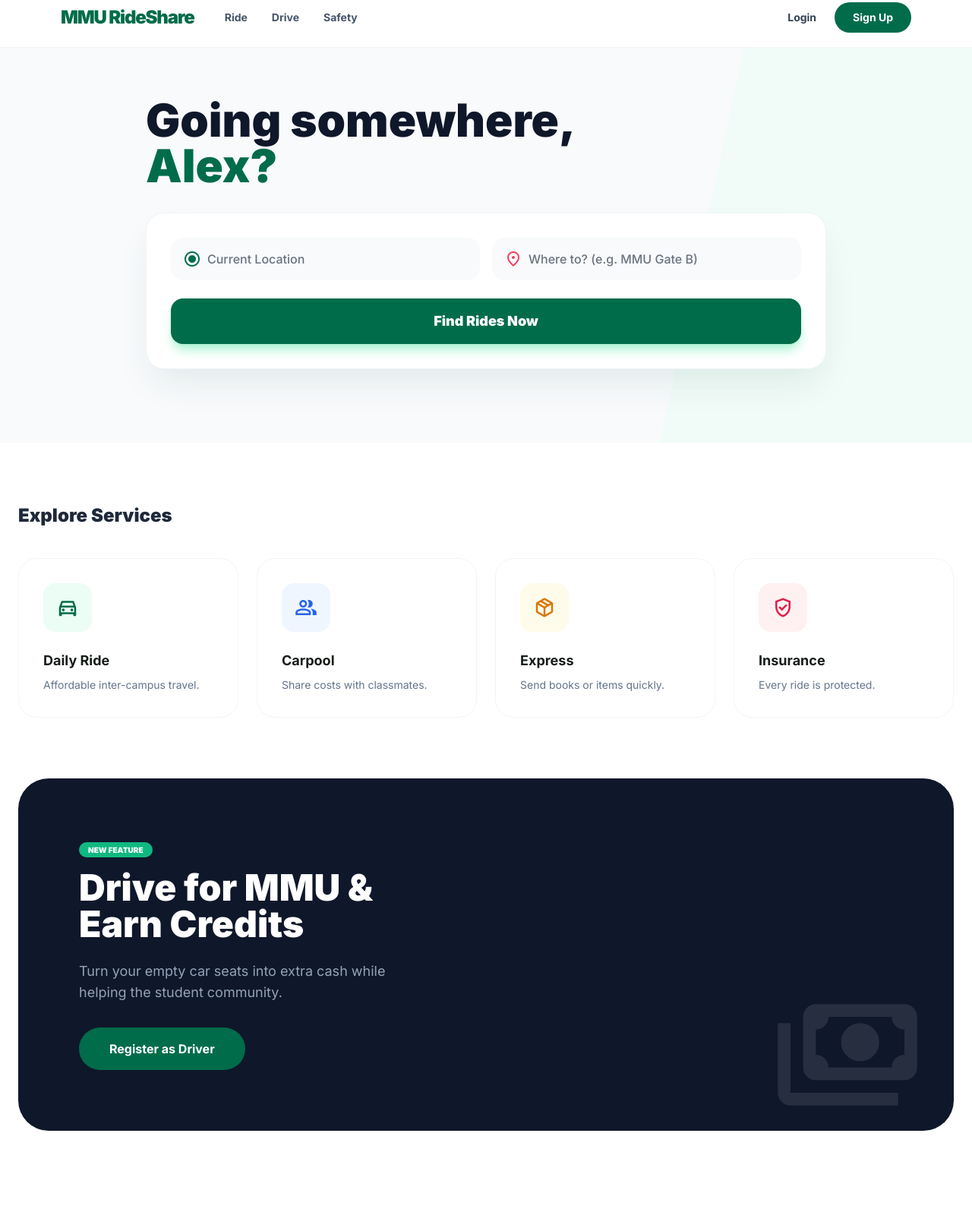
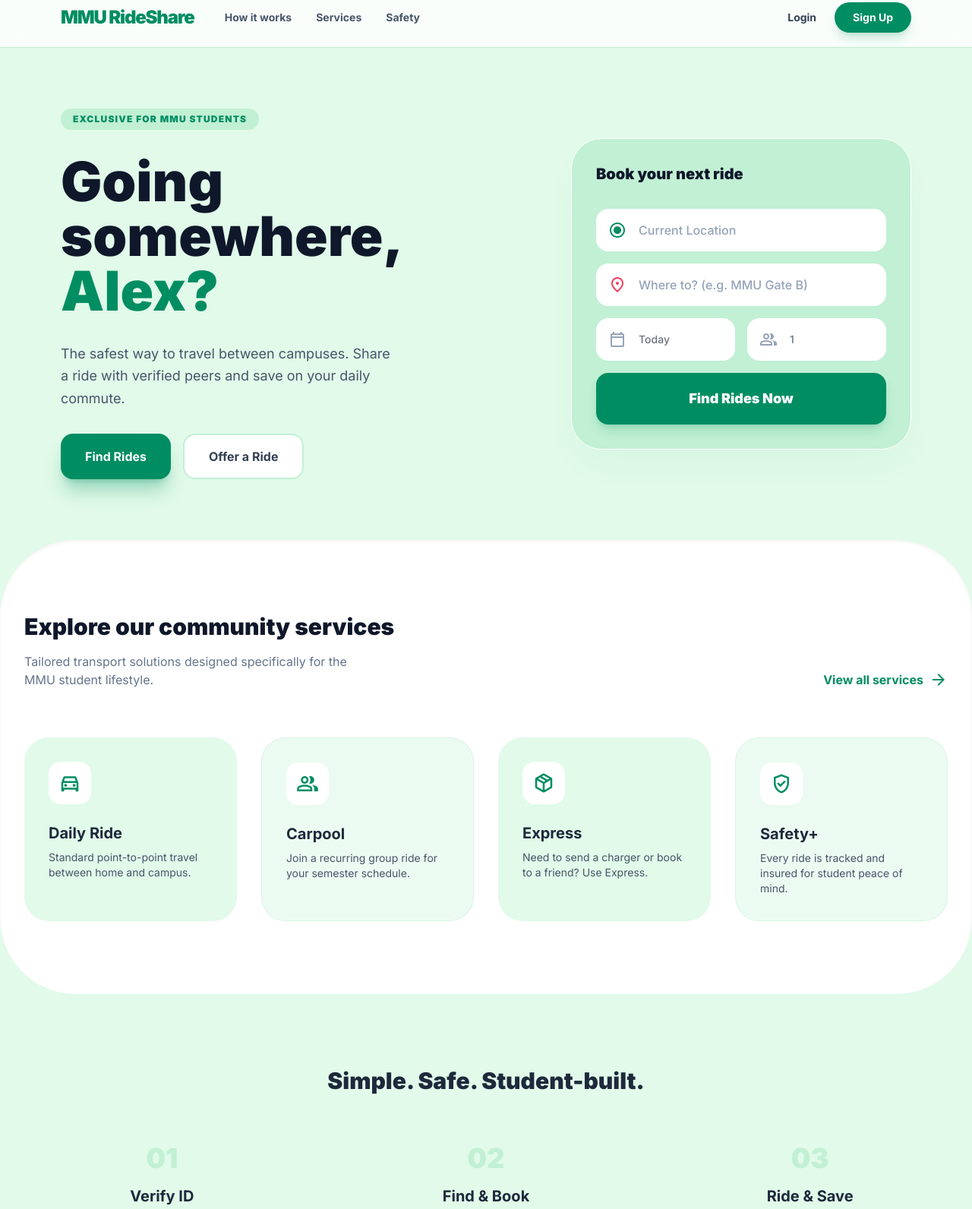
Before and after one commit to codie-code/pooling, a plain HTML site: page index.html in a window 1280 px wide. Shown: the part 17-1609 px from the top of the page at 76% size. Before the commit the page ends 1586 px from the top, so only its background shows below. Drawn offline with nearby package versions, Linux system fonts and the light colour scheme.

Commit message:
Update index.html

```diff
--- a/index.html
+++ b/index.html
@@ -3,7 +3,8 @@
 <head>
     <meta charset="utf-8"/>
     <meta content="width=device-width, initial-scale=1.0" name="viewport"/>
-    <title>MMU RideShare</title>
+    <title>MMU RideShare | Student Carpooling</title>
+
     <script src="https://cdn.tailwindcss.com?plugins=forms,container-queries"></script>
     <link href="https://fonts.googleapis.com/css2?family=Inter:wght@400;500;600;700;800;900&display=swap" rel="stylesheet"/>
     <link href="https://fonts.googleapis.com/css2?family=Material+Symbols+Outlined:wght,FILL@100..700,0..1&display=swap" rel="stylesheet"/>
@@ -20,106 +21,198 @@
             theme: {
                 extend: {
                     colors: {
-                        "primary": "#006948",
-                        "emerald-600": "#006c4a", // Matching your previous MMU theme
-                        "on-surface": "#171d19",
+                        'deep-teal': '#008D62',     /* 10% - Accents/Buttons */
+                        'mint-green': '#C1F0D4',    /* 30% - Secondary/Cards */
+                        'pale-aqua': '#E1FAE9',     /* 60% - Backgrounds */
+                    },
+                    borderRadius: {
+                        'brand': '2rem',
                     }
                 }
             }
         }
     </script>
 </head>
-<body class="bg-white text-on-surface">
-    <nav class="fixed top-0 w-full z-50 bg-white border-b border-slate-100 h-20 flex justify-between items-center px-8 md:px-20">
+<body class="bg-pale-aqua text-slate-800">
+
+    <nav class="fixed top-0 w-full z-50 bg-white/80 backdrop-blur-md border-b border-mint-green h-20 flex justify-between items-center px-8 md:px-20">
         <div class="flex items-center gap-10">
-            <span class="text-2xl font-black tracking-tighter text-emerald-600">MMU RideShare</span>
+            <span class="text-2xl font-black tracking-tighter text-deep-teal">MMU RideShare</span>
             <div class="hidden lg:flex gap-8 text-sm font-bold text-slate-600">
-                <a href="#" class="hover:text-emerald-600">Ride</a>
-                <a href="#" class="hover:text-emerald-600">Drive</a>
-                <a href="#" class="hover:text-emerald-600">Safety</a>
+                <a href="#how-it-works" class="hover:text-deep-teal transition-colors">How it works</a>
+                <a href="#services" class="hover:text-deep-teal transition-colors">Services</a>
+                <a href="#" class="hover:text-deep-teal transition-colors">Safety</a>
             </div>
         </div>
         <div class="flex items-center gap-6">
             <button class="text-sm font-bold text-slate-700">Login</button>
-            <button class="bg-emerald-600 text-white px-6 py-2.5 rounded-full font-bold text-sm hover:bg-emerald-700 transition-all">
+            <button class="bg-deep-teal text-white px-6 py-2.5 rounded-full font-bold text-sm hover:opacity-90 shadow-lg shadow-deep-teal/20 transition-all">
                 Sign Up
             </button>
         </div>
     </nav>
 
-    <section class="pt-32 pb-20 px-6 bg-slate-50 min-h-[600px] flex flex-col items-center justify-center relative overflow-hidden">
-        <div class="absolute top-0 right-0 w-1/3 h-full bg-emerald-50/50 -skew-x-12 translate-x-20"></div>
-        <div class="max-w-4xl w-full z-10">
-            <h1 class="text-4xl md:text-6xl font-black text-slate-900 mb-8 leading-tight">
-                Going somewhere, <br><span class="text-emerald-600">Alex?</span>
+    <section class="pt-40 pb-20 px-8 md:px-20 min-h-[700px] flex flex-col lg:flex-row items-center gap-16 max-w-7xl mx-auto">
+        <div class="flex-1 space-y-8">
+            <div class="inline-block bg-mint-green text-deep-teal text-xs font-black px-4 py-1.5 rounded-full uppercase tracking-widest">
+                Exclusive for MMU Students
+            </div>
+            <h1 class="text-5xl md:text-7xl font-black text-slate-900 leading-tight">
+                Going somewhere, <br><span class="text-deep-teal">Alex?</span>
             </h1>
+            <p class="text-lg text-slate-600 leading-relaxed max-w-md">
+                The safest way to travel between campuses. Share a ride with verified peers and save on your daily commute.
+            </p>
+            <div class="flex gap-4">
+                <button class="bg-deep-teal text-white px-8 py-4 rounded-2xl font-bold shadow-xl shadow-deep-teal/30 hover:-translate-y-1 transition-all">
+                    Find Rides
+                </button>
+                <button class="bg-white border-2 border-mint-green text-slate-700 px-8 py-4 rounded-2xl font-bold hover:bg-mint-green transition-all">
+                    Offer a Ride
+                </button>
+            </div>
+        </div>
 
-            <div class="bg-white p-4 md:p-8 rounded-3xl shadow-2xl shadow-emerald-900/10 border border-slate-100">
-                <div class="grid grid-cols-1 md:grid-cols-2 gap-4 mb-6">
-                    <div class="relative">
-                        <span class="absolute left-4 top-1/2 -translate-y-1/2 material-symbols-outlined text-emerald-600">radio_button_checked</span>
-                        <input type="text" placeholder="Current Location" class="w-full pl-12 pr-4 py-4 bg-slate-50 border-none rounded-2xl focus:ring-2 focus:ring-emerald-500 font-medium">
+        <div class="flex-1 w-full max-w-md">
+            <div class="bg-mint-green p-8 rounded-[40px] shadow-2xl shadow-deep-teal/5 border border-white">
+                <h3 class="text-xl font-black mb-8 text-slate-900">Book your next ride</h3>
+                <div class="space-y-4">
+                    <div class="relative bg-white p-4 rounded-2xl flex items-center gap-4 group focus-within:ring-2 focus-within:ring-deep-teal transition-all">
+                        <span class="material-symbols-outlined text-deep-teal">radio_button_checked</span>
+                        <input type="text" placeholder="Current Location" class="w-full border-none focus:ring-0 p-0 font-medium text-slate-700 placeholder:text-slate-400">
                     </div>
-                    <div class="relative">
-                        <span class="absolute left-4 top-1/2 -translate-y-1/2 material-symbols-outlined text-rose-500">location_on</span>
-                        <input type="text" placeholder="Where to? (e.g. MMU Gate B)" class="w-full pl-12 pr-4 py-4 bg-slate-50 border-none rounded-2xl focus:ring-2 focus:ring-emerald-500 font-medium">
+                    <div class="relative bg-white p-4 rounded-2xl flex items-center gap-4 group focus-within:ring-2 focus-within:ring-deep-teal transition-all">
+                        <span class="material-symbols-outlined text-rose-500">location_on</span>
+                        <input type="text" placeholder="Where to? (e.g. MMU Gate B)" class="w-full border-none focus:ring-0 p-0 font-medium text-slate-700 placeholder:text-slate-400">
                     </div>
+                    <div class="grid grid-cols-2 gap-4">
+                        <div class="bg-white p-4 rounded-2xl flex items-center gap-4">
+                            <span class="material-symbols-outlined text-slate-400">calendar_today</span>
+                            <input type="text" placeholder="Today" class="w-full border-none focus:ring-0 p-0 text-sm font-medium">
+                        </div>
+                        <div class="bg-white p-4 rounded-2xl flex items-center gap-4">
+                            <span class="material-symbols-outlined text-slate-400">group</span>
+                            <input type="number" placeholder="1" class="w-full border-none focus:ring-0 p-0 text-sm font-medium">
+                        </div>
+                    </div>
+                    <button class="w-full bg-deep-teal text-white py-5 rounded-2xl font-black text-lg mt-4 shadow-lg shadow-deep-teal/20 hover:scale-[1.02] active:scale-95 transition-all">
+                        Find Rides Now
+                    </button>
                 </div>
-                <button class="w-full bg-emerald-600 text-white py-4 rounded-2xl font-black text-lg hover:bg-emerald-700 transition-all shadow-lg shadow-emerald-200">
-                    Find Rides Now
-                </button>
             </div>
         </div>
     </section>
 
-    <section class="max-w-7xl mx-auto px-6 py-20">
-        <h2 class="text-2xl font-black mb-10 text-slate-800">Explore Services</h2>
-        <div class="grid grid-cols-2 md:grid-cols-4 gap-6">
-            <div class="bg-white border border-slate-100 p-8 rounded-3xl hover:shadow-xl hover:border-emerald-100 transition-all cursor-pointer group">
-                <div class="w-16 h-16 bg-emerald-50 rounded-2xl flex items-center justify-center mb-6 group-hover:bg-emerald-600 transition-colors">
-                    <span class="material-symbols-outlined text-3xl text-emerald-600 group-hover:text-white">directions_car</span>
+    <section id="services" class="bg-white py-24 rounded-[60px] md:rounded-[100px] shadow-inner">
+        <div class="max-w-7xl mx-auto px-8">
+            <div class="flex flex-col md:flex-row justify-between items-end mb-16 gap-6">
+                <div>
+                    <h2 class="text-3xl font-black text-slate-900 mb-4">Explore our community services</h2>
+                    <p class="text-slate-500 max-w-md">Tailored transport solutions designed specifically for the MMU student lifestyle.</p>
                 </div>
-                <h3 class="font-bold text-lg">Daily Ride</h3>
-                <p class="text-sm text-slate-500 mt-2">Affordable inter-campus travel.</p>
+                <button class="text-deep-teal font-bold flex items-center gap-2 hover:underline">
+                    View all services <span class="material-symbols-outlined">arrow_forward</span>
+                </button>
             </div>
-            <div class="bg-white border border-slate-100 p-8 rounded-3xl hover:shadow-xl hover:border-emerald-100 transition-all cursor-pointer group">
-                <div class="w-16 h-16 bg-blue-50 rounded-2xl flex items-center justify-center mb-6 group-hover:bg-blue-600 transition-colors">
-                    <span class="material-symbols-outlined text-3xl text-blue-600 group-hover:text-white">group</span>
+
+            <div class="grid grid-cols-1 sm:grid-cols-2 lg:grid-cols-4 gap-8">
+                <div class="bg-pale-aqua p-8 rounded-[32px] hover:shadow-xl hover:-translate-y-2 transition-all cursor-pointer group">
+                    <div class="w-14 h-14 bg-white rounded-2xl flex items-center justify-center mb-6 group-hover:bg-deep-teal transition-colors">
+                        <span class="material-symbols-outlined text-3xl text-deep-teal group-hover:text-white">directions_car</span>
+                    </div>
+                    <h3 class="font-bold text-xl mb-2">Daily Ride</h3>
+                    <p class="text-sm text-slate-600">Standard point-to-point travel between home and campus.</p>
                 </div>
-                <h3 class="font-bold text-lg">Carpool</h3>
-                <p class="text-sm text-slate-500 mt-2">Share costs with classmates.</p>
-            </div>
-            <div class="bg-white border border-slate-100 p-8 rounded-3xl hover:shadow-xl hover:border-emerald-100 transition-all cursor-pointer group">
-                <div class="w-16 h-16 bg-amber-50 rounded-2xl flex items-center justify-center mb-6 group-hover:bg-amber-600 transition-colors">
-                    <span class="material-symbols-outlined text-3xl text-amber-600 group-hover:text-white">package_2</span>
+                <div class="bg-mint-green/30 p-8 rounded-[32px] hover:shadow-xl hover:-translate-y-2 transition-all cursor-pointer group border border-mint-green/50">
+                    <div class="w-14 h-14 bg-white rounded-2xl flex items-center justify-center mb-6 group-hover:bg-deep-teal transition-colors">
+                        <span class="material-symbols-outlined text-3xl text-deep-teal group-hover:text-white">group</span>
+                    </div>
+                    <h3 class="font-bold text-xl mb-2">Carpool</h3>
+                    <p class="text-sm text-slate-600">Join a recurring group ride for your semester schedule.</p>
                 </div>
-                <h3 class="font-bold text-lg">Express</h3>
-                <p class="text-sm text-slate-500 mt-2">Send books or items quickly.</p>
-            </div>
-            <div class="bg-white border border-slate-100 p-8 rounded-3xl hover:shadow-xl hover:border-emerald-100 transition-all cursor-pointer group">
-                <div class="w-16 h-16 bg-rose-50 rounded-2xl flex items-center justify-center mb-6 group-hover:bg-rose-600 transition-colors">
-                    <span class="material-symbols-outlined text-3xl text-rose-600 group-hover:text-white">verified_user</span>
+                <div class="bg-pale-aqua p-8 rounded-[32px] hover:shadow-xl hover:-translate-y-2 transition-all cursor-pointer group">
+                    <div class="w-14 h-14 bg-white rounded-2xl flex items-center justify-center mb-6 group-hover:bg-deep-teal transition-colors">
+                        <span class="material-symbols-outlined text-3xl text-deep-teal group-hover:text-white">package_2</span>
+                    </div>
+                    <h3 class="font-bold text-xl mb-2">Express</h3>
+                    <p class="text-sm text-slate-600">Need to send a charger or book to a friend? Use Express.</p>
                 </div>
-                <h3 class="font-bold text-lg">Insurance</h3>
-                <p class="text-sm text-slate-500 mt-2">Every ride is protected.</p>
+                <div class="bg-mint-green/30 p-8 rounded-[32px] hover:shadow-xl hover:-translate-y-2 transition-all cursor-pointer group border border-mint-green/50">
+                    <div class="w-14 h-14 bg-white rounded-2xl flex items-center justify-center mb-6 group-hover:bg-deep-teal transition-colors">
+                        <span class="material-symbols-outlined text-3xl text-deep-teal group-hover:text-white">verified_user</span>
+                    </div>
+                    <h3 class="font-bold text-xl mb-2">Safety+</h3>
+                    <p class="text-sm text-slate-600">Every ride is tracked and insured for student peace of mind.</p>
+                </div>
             </div>
         </div>
     </section>
 
-    <section class="max-w-7xl mx-auto px-6 pb-20">
-        <div class="bg-slate-900 rounded-[40px] p-10 md:p-20 text-white flex flex-col md:flex-row items-center gap-10 overflow-hidden relative">
-            <div class="z-10 flex-1">
-                <span class="bg-emerald-500 text-[10px] uppercase font-black px-3 py-1 rounded-full">New Feature</span>
-                <h2 class="text-3xl md:text-5xl font-black mt-4 mb-6">Drive for MMU & <br>Earn Credits</h2>
-                <p class="text-slate-400 text-lg mb-8 max-w-md">Turn your empty car seats into extra cash while helping the student community.</p>
-                <button class="bg-emerald-600 hover:bg-emerald-500 text-white px-10 py-4 rounded-full font-bold transition-all">
-                    Register as Driver
-                </button>
+    <section id="how-it-works" class="py-24 max-w-7xl mx-auto px-8 text-center">
+        <h2 class="text-3xl font-black mb-16">Simple. Safe. Student-built.</h2>
+        <div class="grid md:grid-cols-3 gap-16">
+            <div class="space-y-4">
+                <div class="text-4xl font-black text-mint-green">01</div>
+                <h4 class="font-bold text-xl">Verify ID</h4>
+                <p class="text-slate-500 text-sm px-6">Sign up using your MMU student email to join the trusted network.</p>
             </div>
-            <div class="flex-1 hidden md:block">
-                 <span class="material-symbols-outlined text-[200px] opacity-10 absolute right-10 bottom-0">payments</span>
+            <div class="space-y-4">
+                <div class="text-4xl font-black text-mint-green">02</div>
+                <h4 class="font-bold text-xl">Find & Book</h4>
+                <p class="text-slate-500 text-sm px-6">Enter your destination and pick a driver that matches your schedule.</p>
+            </div>
+            <div class="space-y-4">
+                <div class="text-4xl font-black text-mint-green">03</div>
+                <h4 class="font-bold text-xl">Ride & Save</h4>
+                <p class="text-slate-500 text-sm px-6">Travel together, split the fuel cost, and arrive safely at your gate.</p>
             </div>
         </div>
     </section>
+
+    <footer class="bg-slate-900 text-white pt-20 pb-10 rounded-t-[60px]">
+        <div class="max-w-7xl mx-auto px-8 grid grid-cols-1 md:grid-cols-4 gap-12 border-b border-slate-800 pb-16">
+            <div class="col-span-1 md:col-span-2 space-y-6">
+                <span class="text-2xl font-black text-mint-green tracking-tighter">MMU RideShare</span>
+                <p class="text-slate-400 max-w-sm leading-relaxed">
+                    Designed for students at Multimedia University Malacca. We are committed to making campus commutes affordable and sustainable.
+                </p>
+            </div>
+            <div class="space-y-6">
+                <h5 class="font-bold text-lg">Contact Support</h5>
+                <ul class="text-slate-400 space-y-4 text-sm">
+                    <li class="flex items-center gap-3">
+                        <span class="material-symbols-outlined text-mint-green">mail</span>
+                        hello@mmuride.com
+                    </li>
+                    <li class="flex items-center gap-3">
+                        <span class="material-symbols-outlined text-mint-green">call</span>
+                        +60 6-252 3500
+                    </li>
+                    <li class="flex items-center gap-3">
+                        <span class="material-symbols-outlined text-mint-green">location_on</span>
+                        MMU, Melaka Campus
+                    </li>
+                </ul>
+            </div>
+            <div class="space-y-6">
+                <h5 class="font-bold text-lg">Quick Links</h5>
+                <ul class="text-slate-400 space-y-4 text-sm">
+                    <li><a href="#" class="hover:text-mint-green transition-colors">Privacy Policy</a></li>
+                    <li><a href="#" class="hover:text-mint-green transition-colors">Terms of Service</a></li>
+                    <li><a href="#" class="hover:text-mint-green transition-colors">Driver Agreement</a></li>
+                </ul>
+            </div>
+        </div>
+
+        <div class="max-w-7xl mx-auto px-8 mt-10 flex flex-col md:flex-row justify-between items-center gap-6">
+            <p class="text-slate-500 text-xs">© 2026 MMU RideShare Project. Built by Hashim.</p>
+            <div class="flex gap-6 text-slate-500">
+                <a href="#" class="hover:text-white transition-colors"><span class="material-symbols-outlined">public</span></a>
+                <a href="#" class="hover:text-white transition-colors"><span class="material-symbols-outlined">chat</span></a>
+                <a href="#" class="hover:text-white transition-colors"><span class="material-symbols-outlined">share</span></a>
+            </div>
+        </div>
+    </footer>
+
 </body>
 </html>
```
